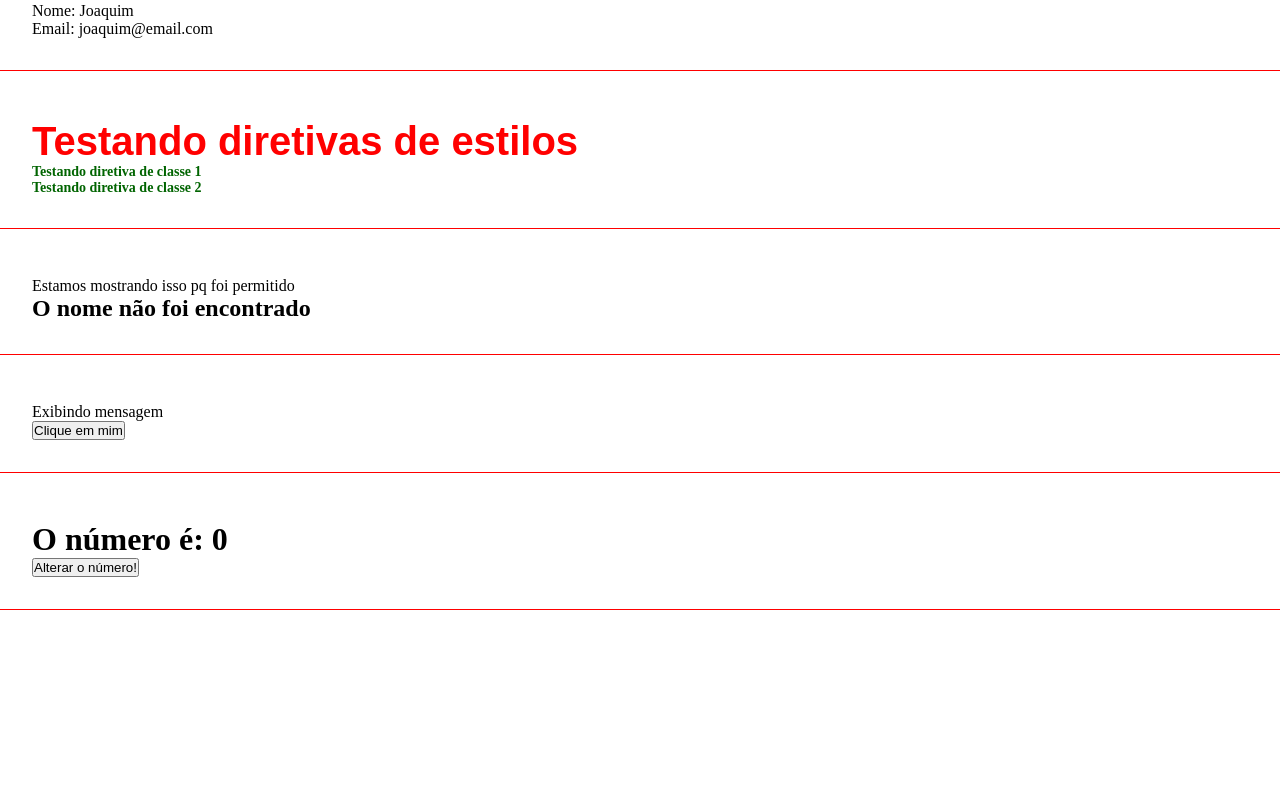
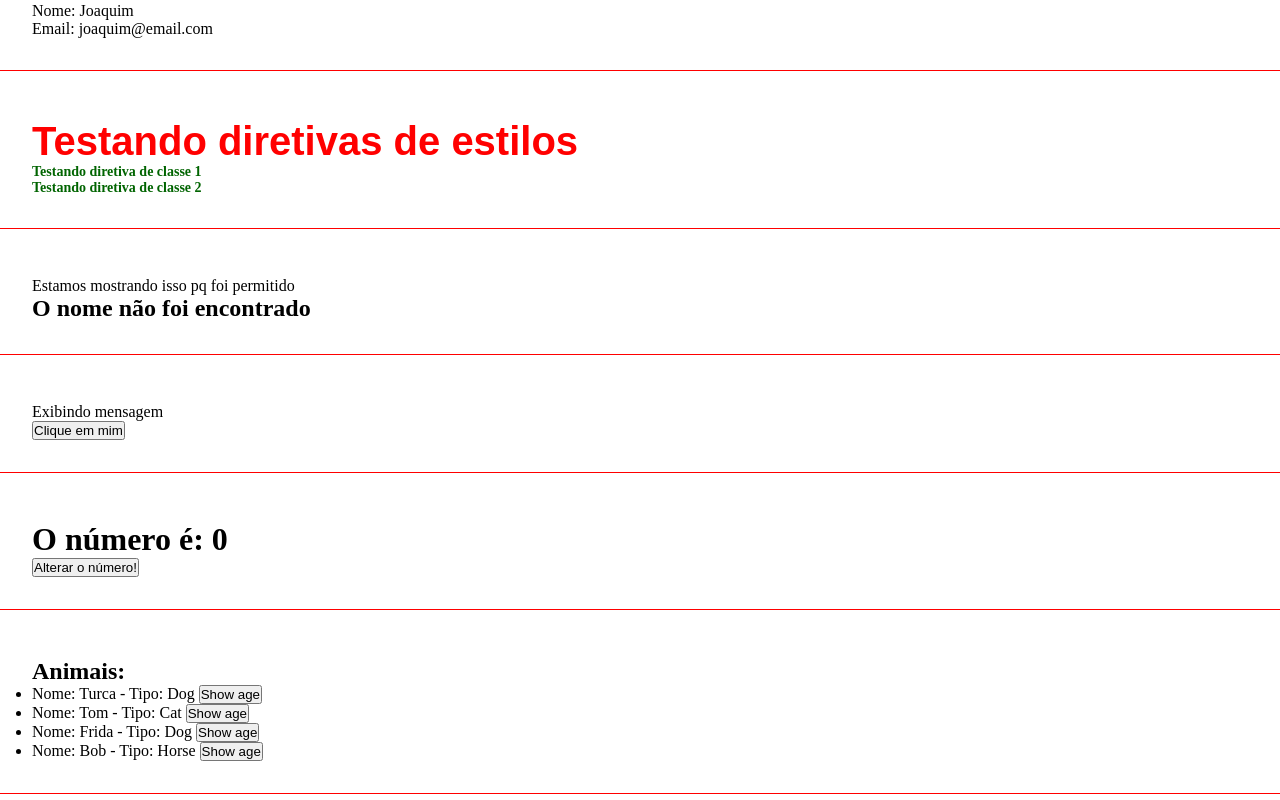
Before and after one commit to carloseduardob94/Curso-Angular, an Angular app: page / in a window 1280 px wide. Shown: the part 248-1048 px from the top of the page. Built offline with nearby package versions, Linux system fonts and the light colour scheme.

Commit message:
Interface e renderização de listas

```diff
--- /dev/null
+++ b/src/app/Animal.ts
@@ -0,0 +1,5 @@
+export interface Animal {
+  name: string;
+  type: string;
+  age: number;
+}
--- a/src/app/app.component.html
+++ b/src/app/app.component.html
@@ -5,3 +5,4 @@
 <app-if-render></app-if-render>
 <app-events></app-events>
 <app-emitter></app-emitter>
+<app-list-render></app-list-render>
--- a/src/app/app.module.ts
+++ b/src/app/app.module.ts
@@ -9,6 +9,7 @@
 import { EventsComponent } from './components/events/events.component';
 import { EmitterComponent } from './components/emitter/emitter.component';
 import { ChangeNumberComponent } from './components/change-number/change-number.component';
+import { ListRenderComponent } from './components/list-render/list-render.component';
 
 @NgModule({
   declarations: [
@@ -19,7 +20,8 @@
     IfRenderComponent,
     EventsComponent,
     EmitterComponent,
-    ChangeNumberComponent
+    ChangeNumberComponent,
+    ListRenderComponent
   ],
   imports: [
     BrowserModule
--- /dev/null
+++ b/src/app/components/list-render/list-render.component.html
@@ -0,0 +1,10 @@
+<div class="class">
+  <h2>Animais:</h2>
+  <ul>
+    <li *ngFor="let animal of animals">
+      Nome: {{ animal.name }} - Tipo: {{ animal.type }}
+      <button (click)="showAge(animal)">Show age</button>
+    </li>
+  </ul>
+  <h3>{{ animalDetails }}</h3>
+</div>
--- /dev/null
+++ b/src/app/components/list-render/list-render.component.ts
@@ -0,0 +1,31 @@
+import { Component } from '@angular/core';
+
+import { Animal } from 'src/app/Animal';
+
+@Component({
+  selector: 'app-list-render',
+  templateUrl: './list-render.component.html',
+  styleUrls: ['./list-render.component.css']
+})
+export class ListRenderComponent {
+  animals: Animal[] = [
+    {
+      name: 'Turca', type: 'Dog', age: 5
+    },
+    {
+      name: 'Tom', type: 'Cat', age: 3
+    },
+    {
+      name: 'Frida', type: 'Dog', age: 2
+    },
+    {
+      name: 'Bob', type: 'Horse', age: 10
+    }
+  ]
+
+  animalDetails = ''
+
+  showAge(animal: Animal) {
+    this.animalDetails = ` O pet ${animal.name} tem ${animal.age} anos`
+  }
+}
```
Also changed, not shown: src/app/components/list-render/list-render.component.css (added), 1 other file (tests, documents, lock files or other folders).
